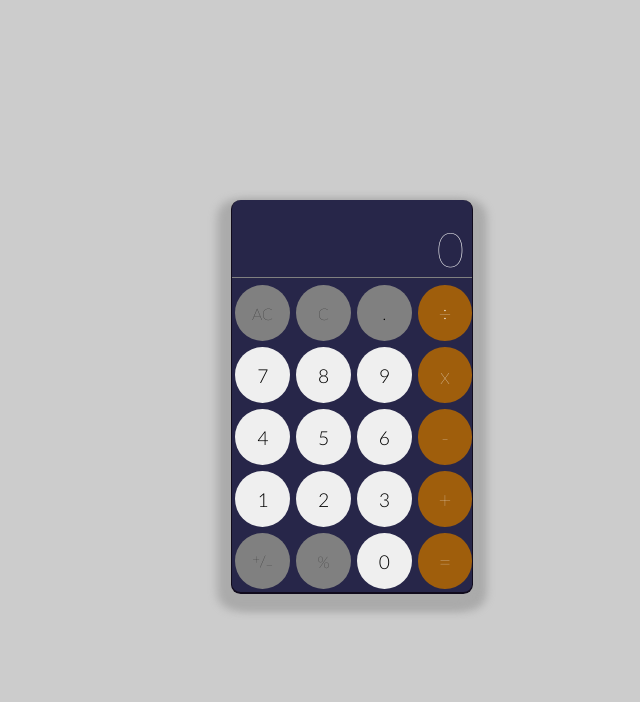
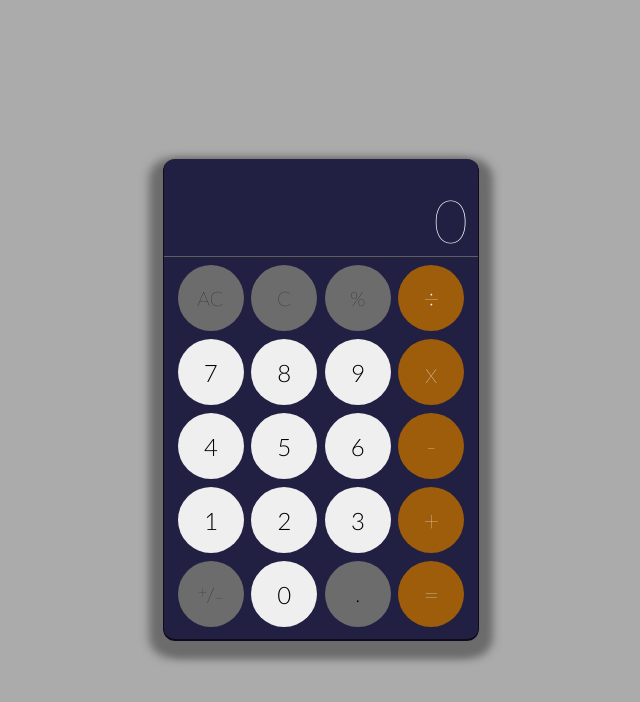
Before and after one commit to imjohnpop/calculator-app, a website: page index.html in a window 1280 px wide. Shown: the whole page, without its empty margins (319-959 px from the left). Drawn offline with nearby package versions, Linux system fonts and the light colour scheme.

Commit message:
Really done

```diff
--- a/index.html
+++ b/index.html
@@ -10,159 +10,220 @@
     <link rel="stylesheet" href="css/main.css">
 </head>
 <body>
+<main>
 
     <div class="calculator">
-        <input class="console" type="text" disabled>
+        <input class="display" title="Console" type="text" readonly>
         <div class="keyboard">
             <div class="row">
-                <button class="key misc" onclick="resetCount()">AC</button>
-                <button class="key misc" onclick="delLast()">C</button>
-                <button class="key misc dot" onclick="use('.')">.</button>
-                <button class="key function" onclick="divide()">÷</button>
+                <button class="key misc" onclick="allClear()">AC</button>
+                <button class="key misc" onclick="cut()">C</button>
+                <button class="key misc" onclick="getPercentage()">%</button>
+                <button class="key function" onclick="operation('÷')">÷</button>
             </div>
             <div class="row">
                 <button class="key num" onclick="use('7')">7</button>
                 <button class="key num" onclick="use('8')">8</button>
                 <button class="key num" onclick="use('9')">9</button>
-                <button class="key function" onclick="multiply()">x</button>
+                <button class="key function" onclick="operation('x')">x</button>
             </div>
             <div class="row">
                 <button class="key num" onclick="use('4')">4</button>
                 <button class="key num" onclick="use('5')">5</button>
                 <button class="key num" onclick="use('6')">6</button>
-                <button class="key function" onclick="subtract()">-</button>
+                <button class="key function" onclick="operation('-')">-</button>
             </div>
             <div class="row">
                 <button class="key num" onclick="use('1')">1</button>
                 <button class="key num" onclick="use('2')">2</button>
                 <button class="key num" onclick="use('3')">3</button>
-                <button class="key function" onclick="add()">+</button>
+                <button class="key function" onclick="operation('+')">+</button>
             </div>
             <div class="row">
                 <button class="key misc" onclick="changeValue()"><sup>+</sup>/<sub>−</sub></button>
-                <button class="key misc" onclick="getPercentage()">%</button>
                 <button class="key num" onclick="use('0')">0</button>
-                <button class="key function" onclick="equal()">=</button>
+                <button class="key misc dot" onclick="use('.')">.</button>
+                <button class="key end" onclick="equal()">=</button>
             </div>
         </div>
     </div>
 
-
+</main>
 
     <script src="https://code.jquery.com/jquery-3.2.1.min.js" integrity="sha256-hwg4gsxgFZhOsEEamdOYGBf13FyQuiTwlAQgxVSNgt4=" crossorigin="anonymous"></script>
     <script>
-        $(document).ready( function() {
+        // document ready function
+        $( function() {
 
+
+            // color change to lighten for operator/function buttons with class clicked
+            // on click of any key removing the class clicked from every key
+            $('.key').click( function () {
+                $('.key').removeClass('clicked');
+            });
+            // on click of key with class function adding class clicked to lighten background color
+            $('.key.function').click( function () {
+                $(this).addClass('clicked');
+            });
+
+
+            // declaring the base line for the calculator
             var input = $('input');
+            // printing 0 as a starting number on calculators display
             input.val('0');
-            var action = '';
+            // setting the variables for start
+            var action;
             var num1 = input.val();
             var num2 = input.val();
 
-            resetCount = function() {
+
+            // AC misc function to clear the display to the base line
+            allClear = function() {
+                // printing 0 as a reset on calculators display
                 input.val('0');
+                // then resetting num1 and num2 to the base as 0
                 num1 = input.val();
                 num2 = input.val();
+                // emptying the action (operator)
                 action = '';
+                // setting the equal counter to base which is one
                 i = 1;
             };
 
-            delLast = function() {
-                if ( input.val()!=='0' ) {
-                    var number = input.val();
-                    number = number.slice(0, -1);
+
+            // C misc function to cut the last input
+            cut = function() {
+                // if display says error
+                if (input.val()==='Error') {
+                    // run AC function
+                    allClear();
+                // if display is different from 0 delete the last number from display
+                } else if ( input.val()!=='0' ) {
+                    var number = input.val().slice(0, -1);
+                    // if there is no number on display
                     if (number===''){
+                        // set it to 0
                         number = '0';
+                        // then resetting num1 and num2 to the base as 0
+                        num1 = input.val();
+                        num2 = input.val();
+                        // setting the equal counter to base which is one
+                        i = 1;
                     }
+                    // print the number 0 to display
                     input.val(number);
                 }
             };
 
+            // inserting numbers
             use = function(value) {
+                // if button dot clicked
                 if(value==='.') {
-                    var number = input.val() + value;
-                    input.val(number);
+                    // check if dot is on dislpay
+                    if (input.val().indexOf('.') <= -1) {
+                        // if not then create decimal with dot
+                        var number = input.val() + value;
+                        // print to display
+                        input.val(number);
+                    }
+                // if button number clicked
                 } else {
+                    // if just number 0 on display
                     if (input.val()==='0') {
+                        // delete it
                         input.val('');
                     }
+                    // set the pressed number
                     var number = input.val() + value;
+                    // print the pressed number
                     input.val(number);
                 }
             };
 
+
+            // changing the positivity of the number
             changeValue = function() {
-                var number = parseFloat(input.val()) - (parseFloat(input.val()) + parseFloat(input.val()));
-                number = number.toString();
+                // by subtracting from the displayed number 200% of the same number
+                var number = (parseFloat(input.val()) - (parseFloat(input.val()) + parseFloat(input.val()))).toString();
+                // printing the opposite number to display
                 input.val(number);
             };
 
+            // getting the percentage by dividing with 100 and outputting it onto the display
             getPercentage = function() {
                 input.val((parseFloat(input.val()) / 100).toString());
             };
 
-            divide = function() {
-                if (action !== '÷') {
-                    action = '÷';
-                    num1 = parseFloat(input.val());
-                    input.val('0');
+            // setting the operator
+            operation = function(value) {
+                switch (value) {
+                    case ('+'):
+                        action = '+';
+                        break;
+                    case ('-'):
+                        action = '-';
+                        break;
+                    case ('x'):
+                        action = 'x';
+                        break;
+                    case ('÷'):
+                        action = '÷';
+                        break;
                 }
-            };
-
-            multiply = function() {
-                if (action !== 'x') {
-                    action = 'x';
-                    num1 = parseFloat(input.val());
-                    input.val('0');
-                }
-            };
-
-            subtract = function() {
-                if (action !== '-') {
-                    action = '-';
-                    num1 = parseFloat(input.val());
-                    input.val('0');
-                }
-            };
-
-            add = function() {
-                if (action !== '+') {
-                    action = '+';
-                    num1 = parseFloat(input.val());
-                    input.val('0');
-                }
+                // setting the equal counter to base which is one
+                i = 1;
+                // saving the first number for equation as num1
+                num1 = parseFloat(input.val());
+                // reseting the display output to 0
+                input.val('0');
             };
 
 
+            // setting the variables for equal function
             var i = 1;
+            var result;
+            var actionCheck;
+            // getting the result
             equal = function() {
+                // if display is not error do...
                 if(input.val()!=='Error'){
+                    // if divided by zero display = error message
                     if (action==='÷' && input.val()==='0') {
+                        // print Error
                         input.val('Error');
                     } else {
-                        if (i === 1) {
+                        // else continue and check if this is the first equal or if it's not
+                        // then check if the previous action is different from the action now
+                        // if not get the new number 2 and the new operator as an action
+                        // to check in the next round of this equal if clicked again
+                        if ( i===1 || actionCheck!==action ) {
                             num2 = parseFloat(input.val());
+                            actionCheck = action;
                         }
+                        // check the what is the action and provide the equation
                         switch (action) {
                             case ('+'):
-                                input.val((num1 + num2 ).toString());
+                                result = (num1 + num2 ).toString();
                                 break;
                             case ('-'):
-                                input.val((num1 - num2 ).toString());
+                                result = (num1 - num2 ).toString();
                                 break;
                             case ('x'):
-                                input.val((num1 * num2 ).toString());
+                                result = (num1 * num2 ).toString();
                                 break;
                             case ('÷'):
-                                input.val((num1 / num2 ).toString());
+                                result = (num1 / num2 ).toString();
                                 break;
                         }
+                        // print result
+                        input.val(result);
+                        // take the result number as a num1 if the user would press equal again
                         num1 = parseFloat(input.val());
+                        // rise the variable i to count which equal round will be the next
                         i++;
                     }
                 }
             };
-
         });
     </script>
 </body>
--- a/sass/main.scss
+++ b/sass/main.scss
@@ -1,12 +1,27 @@
 $gold: rgba(183, 105, 0, 0.84);
 $darkblue: #100a1c;
-$grey: #ccc;
-$darkgrey: #ababab;
+$grey: #ababab;
+$darkgrey: #6c6c6c;
 
+// setting the base sizing for rems
+html {
+  font-size: 20px;
+}
+///////////////////
 body {
   background: $grey;
+  margin: 0;
 }
 
+main {
+  height: 100vh;
+  width: 100vw;
+  display: flex;
+  flex-direction: row;
+  justify-content: center;
+  align-items: center;
+}
+// with sub and sup setting the positivity buttons text to alter the height of plus and minus sign
 sub, sup {
   position: relative;
 }
@@ -18,14 +33,11 @@ sup {
 sub {
   bottom: 0.1rem;
 }
-
+///////////////////////////////////
 .calculator {
-  position: absolute;
   background: rgba(2, 0, 44, 0.81);
-  top: 25%;
-  left: 43%;
-  width: 15rem;
-  height: 24.5rem;
+  width: 15.7rem;
+  height: 24rem;
   border: 1px solid $darkblue;
   border-top: none;
   border-bottom: 2px solid $darkblue;
@@ -33,7 +45,7 @@ sub {
   box-shadow: -6px 8px 10px 8px $darkgrey, 6px 8px 8px 8px $darkgrey;
 }
 
-.console {
+.display {
   background: transparent;
   box-sizing: border-box;
   display: block;
@@ -45,32 +57,32 @@ sub {
   color: #fff;
   border: 0;
   border-bottom: 1px solid darken($grey, 30%);
-  margin: 20px 0 0 0;
-  padding: 0 0.5rem;
+  padding: 1.25rem 0.5rem 0;
 }
 
 .keyboard {
-  position: absolute;
-  bottom: 0;
-  width: inherit;
+  width: auto;
+  padding: 0 0.5rem;
+  margin-top: 0.4em;
 }
 
 .row {
+  margin-bottom: 0.4rem;
   padding: 0;
   display: flex;
   flex-direction: row;
+  justify-content: space-around;
   .key:last-child {
     color: #fff;
-    margin-right: 0;
     background-color: $gold;
   }
 }
 
 .key {
-  width: 3.5rem;
-  height: 3.5rem;
+  width: 3.3rem;
+  height: 3.3rem;
   box-sizing: border-box;
-  margin: 3px 3px 3px 3px;
+
   cursor: pointer;
   border: 0;
   border-radius: 50%;
@@ -81,14 +93,17 @@ sub {
     font-weight: 300;
   }
   &.misc {
-    background-color: darken($grey, 30%);
+    background-color: $darkgrey;
     &:active {
-      background-color: darken($grey, 50%);
+      background-color: darken($darkgrey, 15%);
     }
   }
-  &.function {
+  &.function, &.end {
     font-size: 1.4rem;
     &:active {
+      background-color: lighten($gold, 15%);
+    }
+    &.clicked {
       background-color: lighten($gold, 15%);
     }
   }
```
Also changed, not shown: css/main.css.
